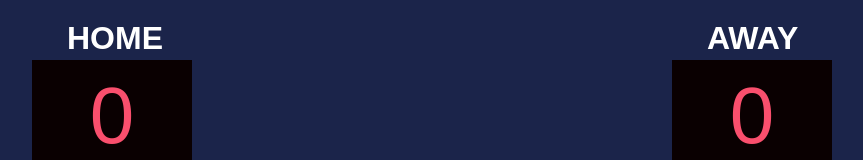
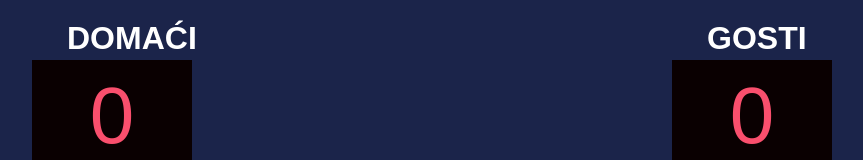
Before and after one commit to gomihal/basketball-scoreboard, a website built with Vite: page index.html in a window 1280 px wide. Shown: the top 160 px of the page, without its empty margins (208-1071 px from the left). Built offline with nearby package versions, Linux system fonts and the light colour scheme; a web font is replaced by a local one.

Commit message:
Update index.html

```diff
--- a/index.html
+++ b/index.html
@@ -6,7 +6,7 @@
     <body>
         <div class="container">
             <div class="scoreboard">
-                <h1>HOME</h1>
+                <h1>DOMAĆI</h1>
                 <p id="home-score"></p>
                 <div class="buttons-el">
                     <button id="h1" onclick="increment_home_1()">+1</button>
@@ -18,7 +18,7 @@
                 </div>
             </div>
             <div class="scoreboard">
-                <h1>AWAY</h1>
+                <h1>GOSTI</h1>
                  <p id="guest-score"></p>
                 <div class="buttons-el">
                     <button id="g1" onclick="increment_guest_1()">+1</button>
```
